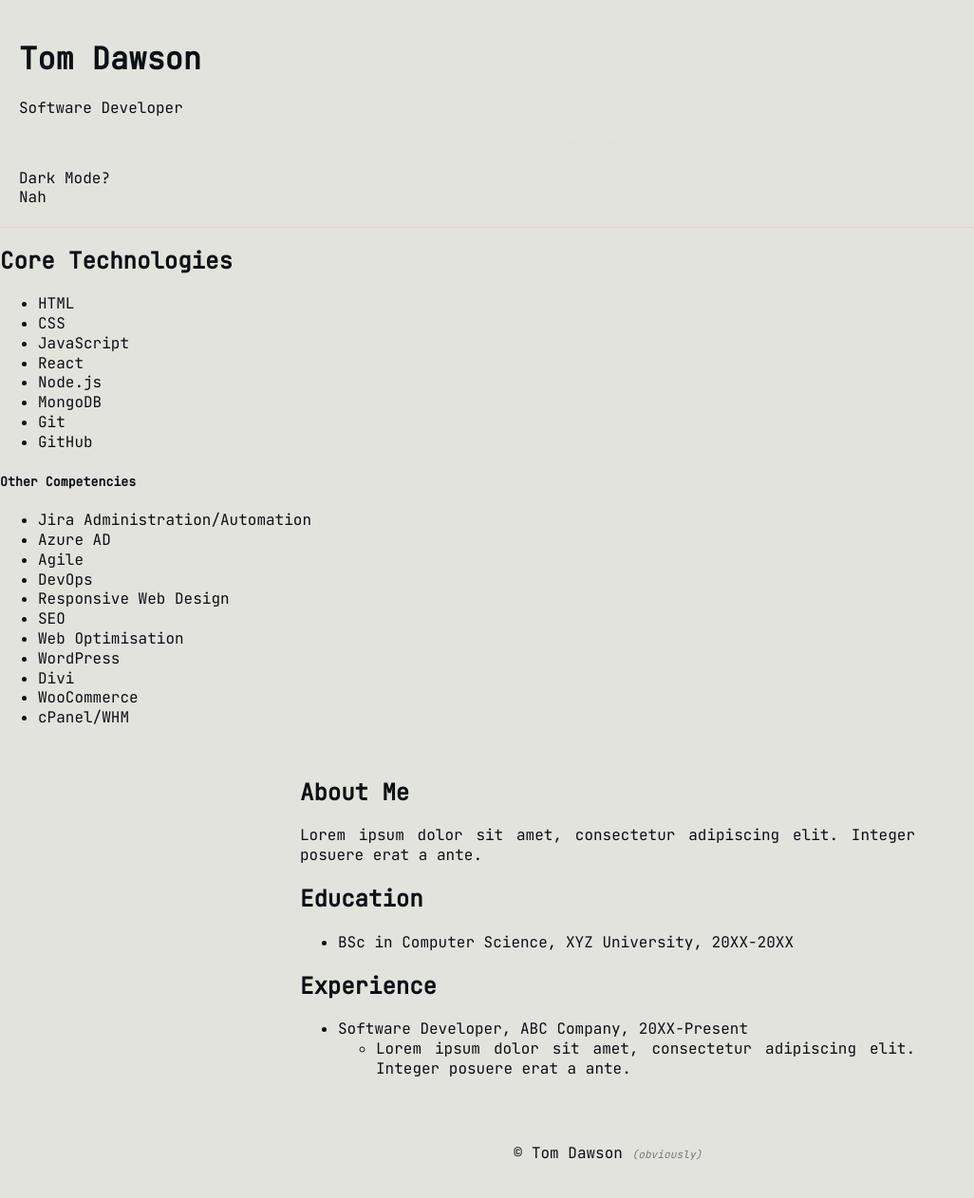
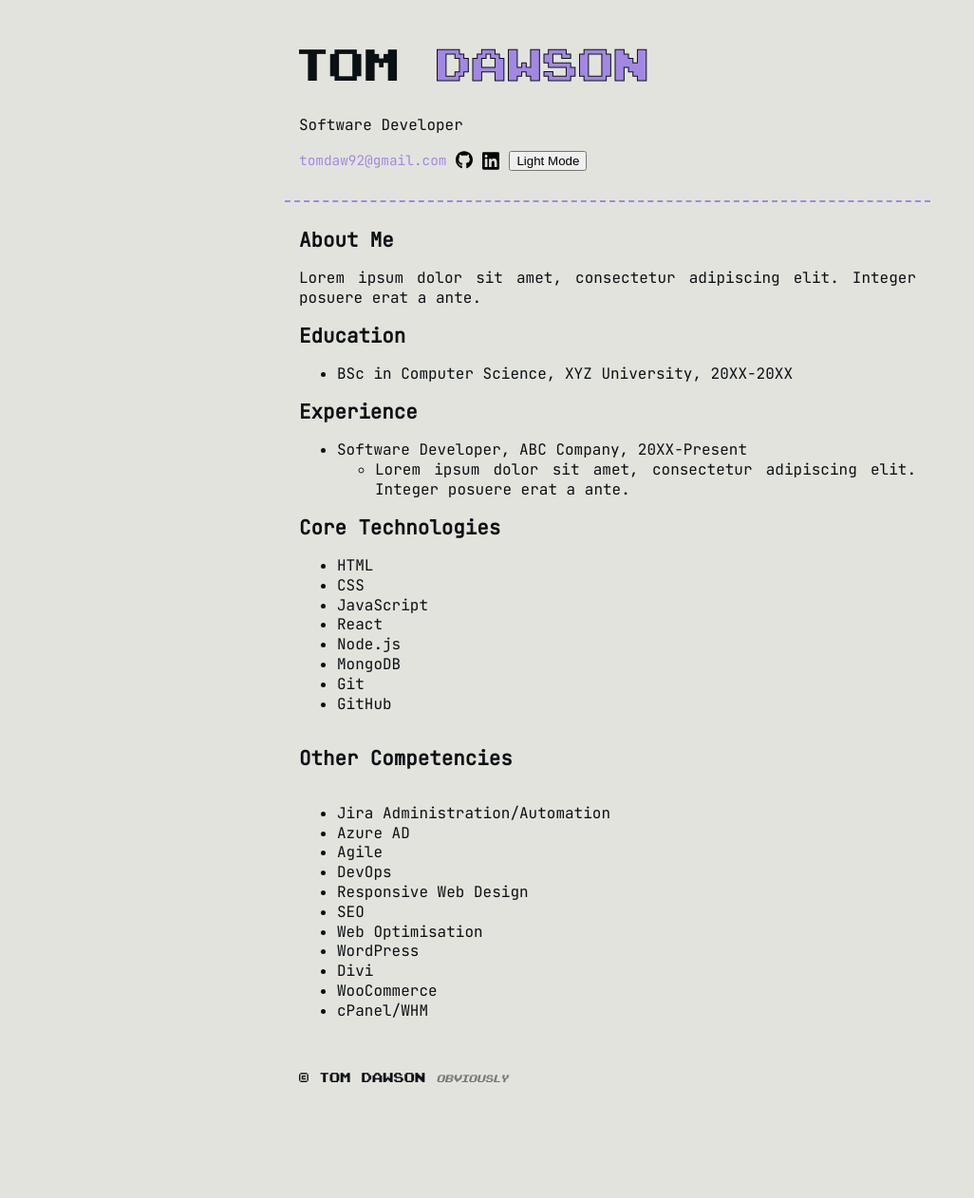
Before and after one commit to TomDawson/cv, a PHP site: page / in a window 1280 px wide. Shown: the whole page at 95% size, without its empty margins (0-1026 px from the left). After the commit the page ends 1140 px from the top, so only its background shows below. Run offline with PHP 8.4, Linux system fonts and the light colour scheme.

Commit message:
dark mode refactored, styling overhaul

```diff
--- a/index.html
+++ b/index.html
@@ -14,8 +14,8 @@
   <title>Tom Dawson | Software Developer</title>
   <!-- Update these towards launch -->
   <meta name="description" content="A description of the page">
-  <meta name="theme-color" content="#4285f4">
-  <link rel="icon" sizes="192x192" href="/images/icon.svg">
+  <meta name="theme-color" content="#00a1ff">
+  <link rel="icon" sizes="48x48" href="images/icon.png">
   <!-- Schema -->
   <meta itemprop="name" content="Tom Dawson">
   <meta itemprop="givenName" content="Tom">
@@ -28,7 +28,7 @@
   <!-- Facebook -->
   <meta property="og:url" content="https://tomdawson.dev">
   <meta property="og:type" content="website">
-  <meta property="og:title" content="Tom Dawson | Software Developer>
+  <meta property="og:title" content="Tom Dawson | Software Developer">
   <meta property="og:image" content="https://example.com/image.jpg">
   <meta property="og:image:alt" content="A description of what is in the image (not a caption)">
   <meta property="og:description" content="Description Here">
@@ -55,56 +55,23 @@
   <meta itemprop="knowsAbout" content="HTML, CSS, JavaScript, Sass, React, Node.js, MongoDB, Git, GitHub, SEO, Web Optimisation, WordPress, WooCommerce, Divi, cPanel/WHM, Jira Administration/Automation, Azure AD, Agile, DevOps">
 </head>
 <body>
-  <header>
-    <h1>Tom Dawson</h1>
+  <header class="container">
+    <h1><span id="h1-tom">Tom</span> <span id="h1-dawson">Dawson</span></h1>
     <p>Software Developer</p>
     <nav>
-      <!-- <ul class="anchor-links">
-        <li><a href="#services">Skills</a></li>
-        <li><a href="#about">About</a></li>
-        <li><a href="#contact">Contact</a></li>
-      </ul> -->
-      <ul class="contact-details flex">
+      <ul>
+        <li><a class="email-address" href="mailto:tomdaw92@gmail.com">tomdaw92@gmail.com</a></li>
         <li><a target="_blank" href="https://github.com/TomDawson"><img alt="GitHub" src="images/github.svg" class="social-icon"></img></a></li>
         <li><a target="_blank" href="https://www.linkedin.com/in/tom-dawson-094217101/"><img alt="LinkedIn" src="images/linkedin.svg" class="social-icon"></a></li>
-        <li><a href="mailto:tomdaw92@gmail.com"><img alt="Email" src="images/email.svg" class="social-icon"></a></li>
+        <div id="toggle-container">
+          <button id="theme-toggle" class="button" type="button">
+            <span id="light-mode-span">Light Mode</span>
+            <span id="dark-mode-span">Dark Mode</span>
+           </button>
+        </div>
       </ul>
-      <div id="toggleContainer">
-        <span>Dark Mode?</span>
-        <div id="slideToggle">
-          <span id="slideToggleText" class="negativeText">Nah</span>
-          <span id="slideToggleButton"></span>
-        </div>
-      </div>
     </nav>
   </header>
-  <aside>
-    <h2>Core Technologies</h2>
-    <ul>
-      <li>HTML</li>
-      <li>CSS</li>
-      <li>JavaScript</li>
-      <li>React</li>
-      <li>Node.js</li>
-      <li>MongoDB</li>
-      <li>Git</li>
-      <li>GitHub</li>
-    </ul>
-    <h5>Other Competencies</h5>
-    <ul>
-      <li>Jira Administration/Automation</li>
-      <li>Azure AD</li>
-      <li>Agile</li>
-      <li>DevOps</li>
-      <li>Responsive Web Design</li>
-      <li>SEO</li>
-      <li>Web Optimisation</li>
-      <li>WordPress</li>
-      <li>Divi</li>
-      <li>WooCommerce</li>
-      <li>cPanel/WHM</li>
-    </ul>
-  </aside>
   <main class="container">
     <summary>
       <h2>About Me</h2>
@@ -135,9 +102,36 @@
         </li>
       </ul>
     </section>
+    <section>
+      <h2>Core Technologies</h2>
+      <ul>
+        <li>HTML</li>
+        <li>CSS</li>
+        <li>JavaScript</li>
+        <li>React</li>
+        <li>Node.js</li>
+        <li>MongoDB</li>
+        <li>Git</li>
+        <li>GitHub</li>
+      </ul>
+      <h5>Other Competencies</h5>
+      <ul>
+        <li>Jira Administration/Automation</li>
+        <li>Azure AD</li>
+        <li>Agile</li>
+        <li>DevOps</li>
+        <li>Responsive Web Design</li>
+        <li>SEO</li>
+        <li>Web Optimisation</li>
+        <li>WordPress</li>
+        <li>Divi</li>
+        <li>WooCommerce</li>
+        <li>cPanel/WHM</li>
+      </ul>
+    </section>
   </main>
-  <footer><!-- Inserts current year -->
-    <p>&copy;<?php echo date('Y'); ?> Tom Dawson <span class="obviously">(obviously)</span></p>
+  <footer class="container"><!-- Inserts current year -->
+    <p>&copy;<?php echo date('Y'); ?> Tom Dawson <span class="obviously">obviously</span></p>
   </footer>
   <script src="scripts/script.js"></script>
 </body>
--- a/styles/style.css
+++ b/styles/style.css
@@ -1,32 +1,59 @@
-/* Wireframe testing CSS, remove from prod */
+/*
 *:hover {
-  outline: 1px pink solid;
+  box-shadow: -1px 0px 0px 0px pink;
 }
+*/
+
 @font-face { /* jetbrains-mono-regular - latin */
   font-display: swap;
   font-family: 'JetBrains Mono';
   font-style: normal;
-  font-weight: 400;
-  src: url('../fonts/jetbrains-mono-v13-latin-regular.eot'); /* IE9 Compat Modes */
-  src: url('../fonts/jetbrains-mono-v13-latin-regular.eot?#iefix') format('embedded-opentype'), /* IE6-IE8 */
-       url('../fonts/jetbrains-mono-v13-latin-regular.woff2') format('woff2'), /* Super Modern Browsers */
-       url('../fonts/jetbrains-mono-v13-latin-regular.woff') format('woff'), /* Modern Browsers */
-       url('../fonts/jetbrains-mono-v13-latin-regular.ttf') format('truetype'), /* Safari, Android, iOS */
-       url('../fonts/jetbrains-mono-v13-latin-regular.svg#JetBrainsMono') format('svg'); /* Legacy iOS */
+  font-weight: normal;
+  src: url('fonts/jetbrains-mono-v13-latin-regular.eot'); /* IE9 Compat Modes */
+  src: url('fonts/jetbrains-mono-v13-latin-regular.eot?#iefix') format('embedded-opentype'), /* IE6-IE8 */
+       url('fonts/jetbrains-mono-v13-latin-regular.woff2') format('woff2'), /* Super Modern Browsers */
+       url('fonts/jetbrains-mono-v13-latin-regular.woff') format('woff'), /* Modern Browsers */
+       url('fonts/jetbrains-mono-v13-latin-regular.ttf') format('truetype'), /* Safari, Android, iOS */
+       url('fonts/jetbrains-mono-v13-latin-regular.svg#JetBrainsMono') format('svg'); /* Legacy iOS */
 }
 
-:root {
-  --td-accent-blue: #00a1ff;
-  --td-bg: #e3e3dd;
-  --td-text: #0b1014;
+@font-face {
+  font-display: swap;
+  font-family: 'Pixel NES';
+  font-weight: normal;
+  font-style: normal;
+  src: url('fonts/Pixel_NES.eot?') format('eot'),
+       url('fonts/Pixel_NES.woff') format('woff'),
+       url('fonts/Pixel_NES.ttf') format('truetype'),
+       url('fonts/Pixel_NES.svg#PixelNES') format('svg');
 }
 
-@media(prefers-color-scheme: dark) {
-  :root {
-    --td-accent-blue: #00a1ff;
-    --td-bg: #0b1014;
-    --td-text: #e3e3dd;
-  }
+/*
+:root {
+  --accent-1: #A288E3;
+}*/
+
+html[data-theme='light'] {
+  --text: #0B1014;
+  --link: #A288E3;
+  --accent-1: #A288E3;
+  --background: #E3E3DD;
+  --highlight-background: var(--text);
+  --highlight-text: var(--background);
+}
+
+html[data-theme='dark'] {
+  --text: #E3E3DD;
+  --link: #A288E3;
+  --accent-1: #A288E3;
+  --background: #0B1014;
+  --highlight-background: var(--text);
+  --highlight-text: var(--background);
+}
+
+::selection {
+  background: var(--highlight-background);
+  color: var(--highlight-text);
 }
 
 body {
@@ -34,68 +61,93 @@ body {
   font-size: 16px;
   line-height: 1.3;
   letter-spacing: 0px;
-  color: var(--td-text);
-  background-color: var(--td-bg);
+  color: var(--text);
+  background-color: var(--background);
   margin: 0;
   padding: 0;
 }
 
-body.dark {
-  color: var(--td-text)
-  background-color: var(--td-bg);
+/* Theme swap animation */
+body, img {
+  transition: all 0.3s;
 }
 
+a {
+  color: var(--link);
+}
+
+a:hover, img:hover {
+  transform: rotate(12deg);
+}
+
+/* Header styles */
 header {
-  padding: 20px;
+  padding-top:30px;
+  border-bottom: 2px dashed var(--accent-1);
 }
 
 header nav ul {
   list-style: none;
-  margin: 0;
   padding: 0;
   display: flex;
-  justify-content: center;
+  flex-direction: row;
 }
 
 header nav ul li {
-  margin: 0 10px;
+  margin: 0px 10px 0px 0px;
 }
 
 header nav a {
   text-decoration: none;
-  font-size: 18px;
+  font-size:0.9rem;
 }
 
-.flex {
-  display: flex;
-  flex-wrap: wrap;
-  justify-content: center;
-  align-items: baseline;
+/* Heading styles */
+h1 {
+  font-family: 'Pixel NES', sans-serif;
+  font-size: 3rem;
+  line-height: 1;
+  font-weight: 100;
+  text-transform: uppercase;
+  overflow: hidden;
+}
+
+h2, h3, h4, h5, h6 {
+  font-size:1.3rem;
+  line-height:1.2;
+}
+
+#h1-tom {
+
+}
+
+#h1-dawson {
+  -webkit-text-stroke: 1px var(--text);
+  -webkit-text-fill-color: var(--accent-1);
+}
+
+/* SVG styles */
+.social-icon {
+  width:18px;
+}
+
+.social-icon::selection {
+  background: none;
 }
 
 .container {
-  padding: 16px;
+  padding: 10px 15px 10px 15px;
   text-align: justify;
   width: clamp(0px, 95vw, 680px);
   margin: auto;
   box-sizing: border-box;
 }
 
-.contact-details {
-  padding:5px;
-}
-.social-icon {
-  filter: invert(99%) sepia(1%) saturate(675%) hue-rotate(13deg) brightness(93%) contrast(91%);
-  width:18px;
-}
-
-aside {
-
-}
-
+/* Footer */
 footer {
-  padding: 20px;
-  text-align: center;
+  padding-bottom:30px;
+  font-family: 'Pixel NES', sans-serif;
+  font-size: 0.9rem;
 }
 
 .obviously {
```
Also changed, not shown: scripts/dark-light.script.js (added, +90 -0 lines), scripts/script.js (+47 -82 lines), fonts/Pixel_NES.otf (added), fonts/Pixel_NES.ttf (added), fonts/Pixel_NES.woff (added), images/icon.png (added), 1 other file.
